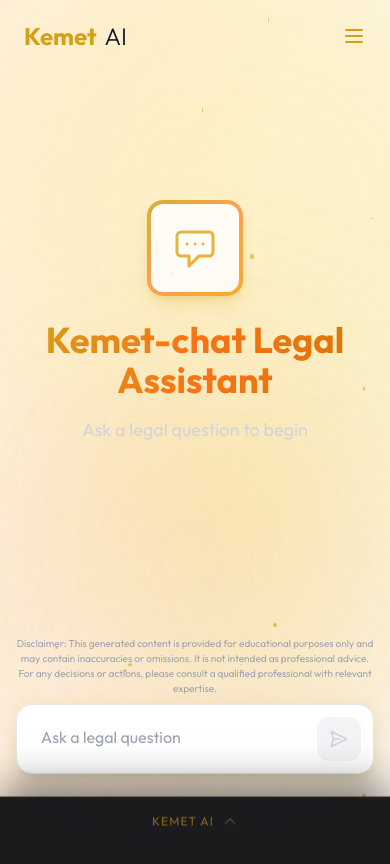
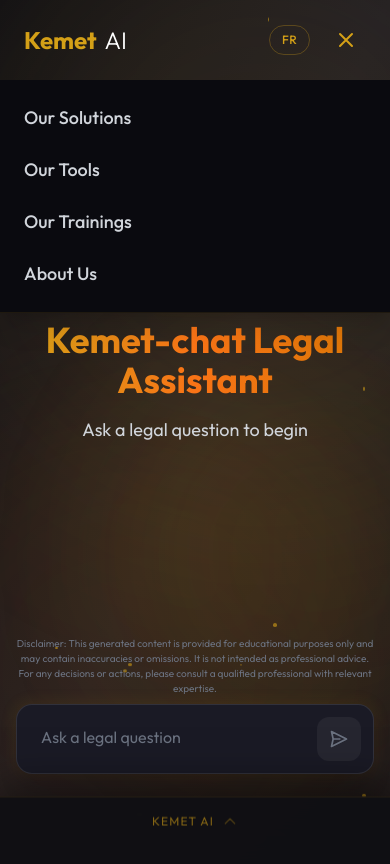
Before and after one commit to A-Njock/KEMET-AI, a React (Vite) app: page /chatbot in a window 390 px wide. Both pictures are taken after a click on the button 354 px from the left and 36 px from the top of the page. Shown: the top 864 px of the page. Built offline with nearby package versions, Linux system fonts and the light colour scheme.

Commit message:
Refactor: Dark Gold Theme, Mobile Header, WhatsApp Footer

```diff
--- a/src/components/Footer.tsx
+++ b/src/components/Footer.tsx
@@ -80,7 +80,7 @@
                   className="text-gray-400 hover:text-gold transition-colors text-sm flex items-center gap-2"
                 >
                   <svg className="w-4 h-4" fill="currentColor" viewBox="0 0 24 24"><path d="M.057 24l1.687-6.163c-1.041-1.804-1.588-3.849-1.587-5.946.003-6.556 5.338-11.891 11.893-11.891 3.181.001 6.167 1.24 8.413 3.488 2.245 2.248 3.481 5.236 3.48 8.414-.003 6.557-5.338 11.892-11.893 11.892-1.99-.001-3.951-.5-5.688-1.448l-6.305 1.654zm6.597-3.807c1.676.995 3.276 1.591 5.392 1.592 5.448 0 9.886-4.434 9.889-9.885.002-5.462-4.415-9.89-9.881-9.892-5.452 0-9.887 4.434-9.889 9.884-.001 2.225.651 3.891 1.746 5.634l-.999 3.648 3.742-.981zm11.387-5.464c-.074-.124-.272-.198-.57-.347-.297-.149-1.758-.868-2.031-.967-.272-.099-.47-.149-.669.149-.198.297-.768.967-.941 1.165-.173.198-.347.223-.644.074-.297-.149-1.255-.462-2.39-1.475-.883-.788-1.48-1.761-1.653-2.059-.173-.297-.018-.458.13-.606.134-.133.297-.347.446-.521.151-.172.2-.296.3-.495.099-.198.05-.372-.025-.521-.075-.148-.669-1.611-.916-2.206-.242-.579-.487-.501-.669-.51l-.57-.01c-.198 0-.52.074-.792.372s-1.04 1.016-1.04 2.479 1.065 2.876 1.213 3.074c.149.198 2.095 3.2 5.076 4.487.709.306 1.263.489 1.694.626.712.226 1.36.194 1.872.118.571-.085 1.758-.719 2.006-1.413.248-.695.248-1.29.173-1.414z" /></svg>
-                  (+86) 180 1711 2310
+                  WhatsApp
                 </a>
               </li>
             </ul>
--- a/src/components/Header.tsx
+++ b/src/components/Header.tsx
@@ -9,6 +9,7 @@
 export default function Header({ theme = 'dark' }: HeaderProps) {
   const { t, i18n } = useTranslation();
   const [isScrolled, setIsScrolled] = useState(false);
+  const [isMobileMenuOpen, setIsMobileMenuOpen] = useState(false);
 
   // Track scroll for header background
   if (typeof window !== 'undefined') {
@@ -43,7 +44,7 @@
           </span>
         </Link>
 
-        {/* Navigation */}
+        {/* Desktop Navigation */}
         <nav className="hidden md:flex items-center gap-8">
           <Link
             to="/solutions"
@@ -69,22 +70,71 @@
           >
             {t('nav_about')}
           </Link>
+        </nav>
 
-          {/* Language Toggle */}
+        {/* Mobile Actions (Lang + Menu) */}
+        <div className="flex items-center gap-4">
+          {/* Language Toggle - Always Visible */}
           <button
             onClick={toggleLanguage}
-            className="ml-4 px-3 py-1.5 border border-gold/30 rounded-full text-xs text-gold hover:bg-gold/10 transition-all duration-300"
+            className={`px-3 py-1.5 border rounded-full text-xs transition-all duration-300 font-medium tracking-wide ${theme === 'light'
+              ? 'border-gray-200 text-gray-700 hover:bg-gray-100'
+              : 'border-gold/30 text-gold hover:bg-gold/10'
+              }`}
           >
             {i18n.language.startsWith('fr') ? 'EN' : 'FR'}
           </button>
-        </nav>
 
-        {/* Mobile Menu Button */}
-        <button className="md:hidden text-gold">
-          <svg className="w-6 h-6" fill="none" viewBox="0 0 24 24" stroke="currentColor">
-            <path strokeLinecap="round" strokeLinejoin="round" strokeWidth={2} d="M4 6h16M4 12h16M4 18h16" />
-          </svg>
-        </button>
+          {/* Mobile Menu Button */}
+          <button
+            className={`md:hidden p-2 transition-colors ${theme === 'light' ? 'text-gray-900' : 'text-gold'}`}
+            onClick={() => setIsMobileMenuOpen(!isMobileMenuOpen)}
+          >
+            <svg className="w-6 h-6" fill="none" viewBox="0 0 24 24" stroke="currentColor">
+              {isMobileMenuOpen ? (
+                <path strokeLinecap="round" strokeLinejoin="round" strokeWidth={2} d="M6 18L18 6M6 6l12 12" />
+              ) : (
+                <path strokeLinecap="round" strokeLinejoin="round" strokeWidth={2} d="M4 6h16M4 12h16M4 18h16" />
+              )}
+            </svg>
+          </button>
+        </div>
+
+        {/* Mobile Menu Overlay */}
+        {isMobileMenuOpen && (
+          <div className="absolute top-full left-0 w-full bg-[#0a0a0f] border-b border-gold/10 shadow-xl md:hidden animate-fade-in-down">
+            <div className="flex flex-col p-6 space-y-6">
+              <Link
+                to="/solutions"
+                onClick={() => setIsMobileMenuOpen(false)}
+                className="text-gray-300 hover:text-gold transition-colors text-lg font-medium"
+              >
+                {t('nav_solutions')}
+              </Link>
+              <Link
+                to="/outils"
+                onClick={() => setIsMobileMenuOpen(false)}
+                className="text-gray-300 hover:text-gold transition-colors text-lg font-medium"
+              >
+                {t('nav_tools')}
+              </Link>
+              <Link
+                to="/formations"
+                onClick={() => setIsMobileMenuOpen(false)}
+                className="text-gray-300 hover:text-gold transition-colors text-lg font-medium"
+              >
+                {t('nav_trainings')}
+              </Link>
+              <Link
+                to="/about"
+                onClick={() => setIsMobileMenuOpen(false)}
+                className="text-gray-300 hover:text-gold transition-colors text-lg font-medium"
+              >
+                {t('nav_about')}
+              </Link>
+            </div>
+          </div>
+        )}
       </div>
     </header>
   );
--- a/src/pages/Chatbot.tsx
+++ b/src/pages/Chatbot.tsx
@@ -70,14 +70,14 @@
   };
 
   return (
-    <div className="min-h-screen bg-gradient-to-br from-[#FFF2E5] via-[#FDFBF7] to-[#F8F9FA] font-sans flex flex-col relative overflow-hidden">
+    <div className="min-h-screen bg-gradient-to-br from-[#0f0f14] via-[#1a1a25] to-[#14141c] font-sans flex flex-col relative overflow-hidden">
       {/* Background Particles & Blobs */}
       <div className="absolute inset-0 pointer-events-none overflow-hidden">
-        {/* Colorful Blobs - Light Amber/Gold Theme */}
-        <div className="absolute top-[-10%] left-[-10%] w-[600px] h-[600px] bg-yellow-400/20 rounded-full blur-[100px] animate-float" />
-        <div className="absolute bottom-[-10%] right-[-10%] w-[600px] h-[600px] bg-orange-300/20 rounded-full blur-[100px] animate-float" style={{ animationDelay: '2s' }} />
-        <div className="absolute top-[40%] left-[30%] w-[400px] h-[400px] bg-amber-200/30 rounded-full blur-[90px] animate-pulse-slow" />
-        <div className="absolute bottom-[20%] left-[10%] w-[300px] h-[300px] bg-gold/10 rounded-full blur-[80px]" />
+        {/* Colorful Blobs - Dark Gold / Amber Theme */}
+        <div className="absolute top-[-10%] left-[-10%] w-[600px] h-[600px] bg-gold/10 rounded-full blur-[100px] animate-float" />
+        <div className="absolute bottom-[-10%] right-[-10%] w-[600px] h-[600px] bg-amber-600/10 rounded-full blur-[100px] animate-float" style={{ animationDelay: '2s' }} />
+        <div className="absolute top-[40%] left-[30%] w-[400px] h-[400px] bg-gold/10 rounded-full blur-[90px] animate-pulse-slow" />
+        <div className="absolute bottom-[20%] left-[10%] w-[300px] h-[300px] bg-amber-500/5 rounded-full blur-[80px]" />
 
         {[...Array(15)].map((_, i) => (
           <div
@@ -94,7 +94,7 @@
         ))}
       </div>
 
-      <Header theme="light" />
+      <Header theme="dark" />
 
       <main className="flex-1 flex flex-col max-w-4xl w-full mx-auto relative z-10 pt-24">
         <div className="flex-1 overflow-y-auto px-4 py-6 pb-24 scrollbar-thin scrollbar-thumb-gold/20 scrollbar-track-transparent">
@@ -134,17 +134,17 @@
 
                 <div
                   className={`max-w-xl p-4 rounded-2xl text-sm ${msg.role === 'assistant'
-                    ? 'bg-white text-gray-800 border border-gray-200 shadow-sm'
-                    : 'bg-gold text-white border border-gold/40 shadow-sm'
+                    ? 'bg-white/5 text-gray-200 border border-white/10 shadow-sm backdrop-blur-md'
+                    : 'bg-gold text-black border border-gold/40 shadow-sm'
                     }`}
                 >
                   {msg.content}
                   {msg.sources && (
-                    <div className="mt-3 pt-3 border-t border-gray-100">
-                      <p className="text-xs font-semibold text-indigo-600 mb-2">Sources:</p>
+                    <div className="mt-3 pt-3 border-t border-white/10">
+                      <p className="text-xs font-semibold text-gold mb-2">Sources:</p>
                       <ul className="space-y-1">
                         {msg.sources.map((source, i) => (
-                          <li key={i} className="flex items-center gap-2 text-xs text-gray-500 bg-gray-50 rounded px-2 py-1">
+                          <li key={i} className="flex items-center gap-2 text-xs text-gray-400 bg-black/30 rounded px-2 py-1">
                             <span className="w-1 h-1 bg-gold rounded-full"></span>
                             {source}
                           </li>
@@ -156,7 +156,7 @@
 
                 {
                   msg.role === 'user' && (
-                    <div className="flex-shrink-0 w-10 h-10 rounded-xl bg-gold flex items-center justify-center text-white shadow-sm">
+                    <div className="flex-shrink-0 w-10 h-10 rounded-xl bg-gold flex items-center justify-center text-black shadow-sm">
                       <svg className="w-5 h-5" fill="none" stroke="currentColor" viewBox="0 0 24 24">
                         <path strokeLinecap="round" strokeLinejoin="round" strokeWidth={2} d="M16 7a4 4 0 11-8 0 4 4 0 018 0zM12 14a7 7 0 00-7 7h14a7 7 0 00-7-7z" />
                       </svg>
@@ -192,13 +192,13 @@
         <div className="p-4 mb-24">
           <div className="max-w-3xl mx-auto">
             {/* Disclaimers */}
-            <p className="text-[10px] text-center text-gray-400 mb-2">
+            <p className="text-[10px] text-center text-gray-500 mb-2">
               {t('disclaimer_text')}
             </p>
 
             <form onSubmit={handleSubmit} className="relative group">
               <div className="absolute -inset-0.5 bg-gradient-to-r from-gold/30 to-gold-dark/30 rounded-2xl blur opacity-30 group-hover:opacity-60 transition duration-500"></div>
-              <div className="relative bg-white rounded-2xl border border-gray-200 flex items-end p-2 shadow-xl">
+              <div className="relative bg-[#1a1a25] rounded-2xl border border-white/10 flex items-end p-2 shadow-xl">
                 <textarea
                   ref={inputRef}
                   value={input}
@@ -210,7 +210,7 @@
                   onKeyDown={handleKeyDown}
                   placeholder={t('chatbot_placeholder')}
                   rows={1}
-                  className="flex-1 bg-transparent text-gray-900 px-4 py-3 max-h-[150px] resize-none focus:outline-none placeholder-gray-400 text-base"
+                  className="flex-1 bg-transparent text-gray-200 px-4 py-3 max-h-[150px] resize-none focus:outline-none placeholder-gray-500 text-base"
                   disabled={loading}
                   style={{ minHeight: '52px' }}
                 />
@@ -221,7 +221,7 @@
                   className={`
                     flex-shrink-0 mb-1 mr-1 p-3 rounded-xl transition-all duration-300
                     ${loading || !input.trim()
-                      ? 'bg-gray-100 text-gray-300 cursor-not-allowed'
+                      ? 'bg-white/5 text-gray-500 cursor-not-allowed'
                       : 'bg-gradient-to-br from-gold to-gold-dark text-black hover:scale-105 hover:shadow-lg hover:shadow-gold/20'
                     }
                   `}
```
